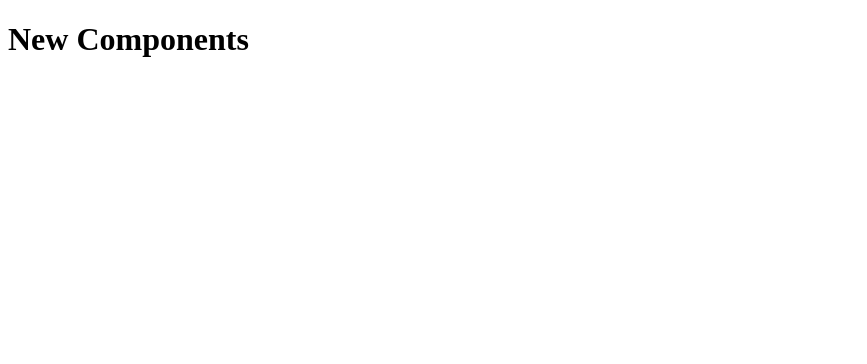
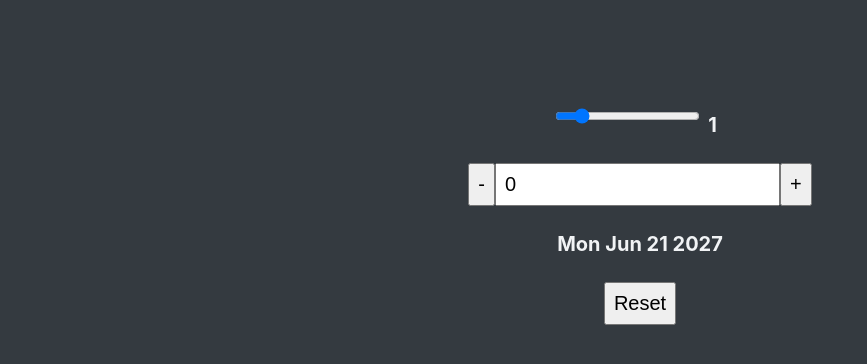
Before and after one commit to techking11/reactquiz, a React (Vite) app: page / in a window 1280 px wide. Shown: the top 364 px of the page, without its empty margins (0-867 px from the left). Built offline with nearby package versions, Linux system fonts and the light colour scheme.

Commit message:
update: useReducer instead of useState hook

```diff
--- a/src/App.jsx
+++ b/src/App.jsx
@@ -1,7 +1,9 @@
+import DateCounter from "./DateCounter";
+
 export default function App() {
   return (
     <div>
-      <h1>New Components</h1>
+      <DateCounter />
     </div>
   );
 }
--- /dev/null
+++ b/src/DateCounter.jsx
@@ -0,0 +1,103 @@
+// import { useState } from "react";
+import { useReducer } from "react";
+
+const initialState = {
+  count: 0,
+  step: 1,
+};
+
+function reducer(state, action) {
+  switch (action.type) {
+    case "inc":
+      return { ...state, count: state.count + state.step };
+    case "dec":
+      return { ...state, count: state.count - state.step };
+    case "defineCount":
+      return { ...state, count: action.payload };
+    case "defineStep":
+      return { ...state, step: action.payload };
+    case "reset":
+      return initialState;
+    default:
+      return state;
+  }
+}
+
+function DateCounter() {
+  // const [count, setCount] = useState(0);
+  // const [step, setStep] = useState(1);
+  const [{ count, step }, dispatch] = useReducer(reducer, initialState);
+
+  // This mutates the date object.
+  const date = new Date("june 21 2027");
+  date.setDate(date.getDate() + count);
+
+  const dec = function () {
+    // setCount((count) => count - 1);
+    // setCount((count) => count - step);
+    dispatch({ type: "dec" });
+  };
+
+  const inc = function () {
+    // setCount((count) => count + 1);
+    // setCount((count) => count + step);
+    dispatch({ type: "inc" });
+  };
+
+  const defineCount = function (e) {
+    // setCount(Number(e.target.value));
+    dispatch({ type: "defineCount", payload: Number(e.target.value) });
+  };
+
+  const defineStep = function (e) {
+    // setStep(Number(e.target.value));
+    dispatch({ type: "defineStep", payload: Number(e.target.value) });
+  };
+
+  const reset = function () {
+    // setCount(0);
+    // setStep(1);
+
+    dispatch({ type: "reset" });
+  };
+
+  return (
+    <div className="counter">
+      <div>
+        <input
+          type="range"
+          min="0"
+          max="10"
+          value={step}
+          // onChange={(e) =>
+          //   dispatch({ type: "defineStep", payload: Number(e.target.value) })
+          // }
+          onChange={defineStep}
+        />
+        <span>{step}</span>
+      </div>
+
+      <div>
+        {/* <button onClick={() => dispatch({ type: "dec" })}>-</button> */}
+        <button onClick={dec}>-</button>
+        <input
+          value={count}
+          // onChange={(e) =>
+          //   dispatch({ type: "defineCount", payload: Number(e.target.value) })
+          // }
+          onChange={defineCount}
+        />
+        <button onClick={inc}>+</button>
+        {/* <button onClick={() => dispatch({ type: "inc" })}>+</button> */}
+      </div>
+
+      <p>{date.toDateString()}</p>
+
+      <div>
+        {/* <button onClick={() => dispatch({ type: "reset" })}>Reset</button> */}
+        <button onClick={reset}>Reset</button>
+      </div>
+    </div>
+  );
+}
+export default DateCounter;
--- a/src/main.jsx
+++ b/src/main.jsx
@@ -1,4 +1,5 @@
 import ReactDOM from "react-dom/client";
 import App from "./App.jsx";
+import "./index.css";
 
 ReactDOM.createRoot(document.getElementById("root")).render(<App />);
```
Also changed, not shown: src/DateCounter.js (deleted, +0 -61 lines).
